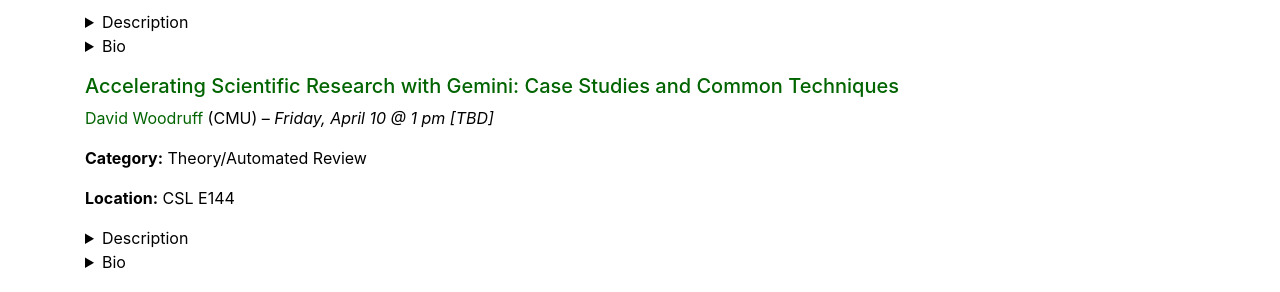
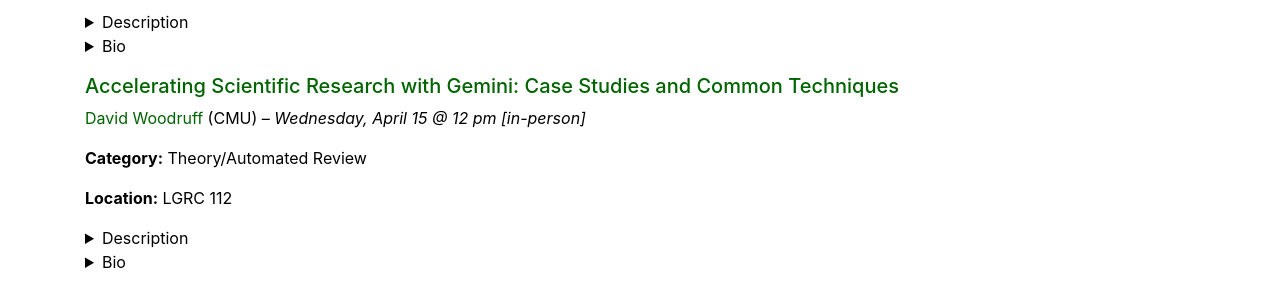
Before and after one commit to umass-solar/umass-solar.github.io, a Jekyll site: the page built from ai-era.md, in a window 1280 px wide and 900 px high, scrolled down 1847 px. Shown: the part 152-444 px from the top of the window. Built offline with Jekyll 4.4.1, drawn with Linux system fonts in a browser that asks for light colours.

Commit message:
Update seminar details for David Woodruff's talk

```diff
--- a/ai-era.md
+++ b/ai-era.md
@@ -209,11 +209,11 @@
 
 ##### [Accelerating Scientific Research with Gemini: Case Studies and Common Techniques](https://arxiv.org/abs/2602.03837)
 
-[David Woodruff](https://www.cs.cmu.edu/~dwoodruf/) (CMU) --  *Friday, April 10  @ 1 pm [TBD]*
+[David Woodruff](https://www.cs.cmu.edu/~dwoodruf/) (CMU) --  *Wednesday, April 15  @ 12 pm [in-person]*
 
 **Category:** Theory/Automated Review
 
-**Location:** CSL E144
+**Location:** LGRC 112
 
 <details markdown="1">
 <summary>Description</summary>
```
